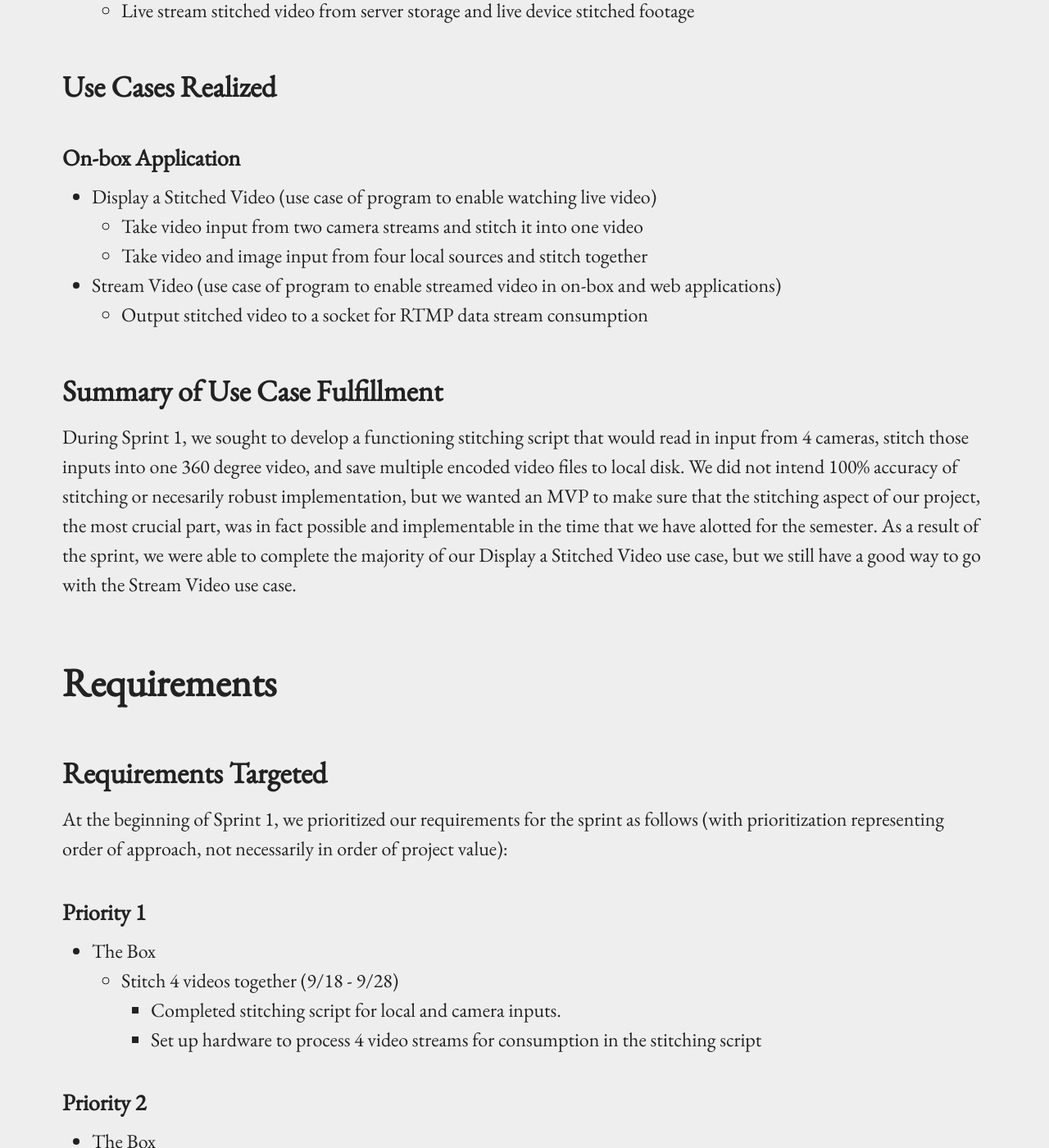
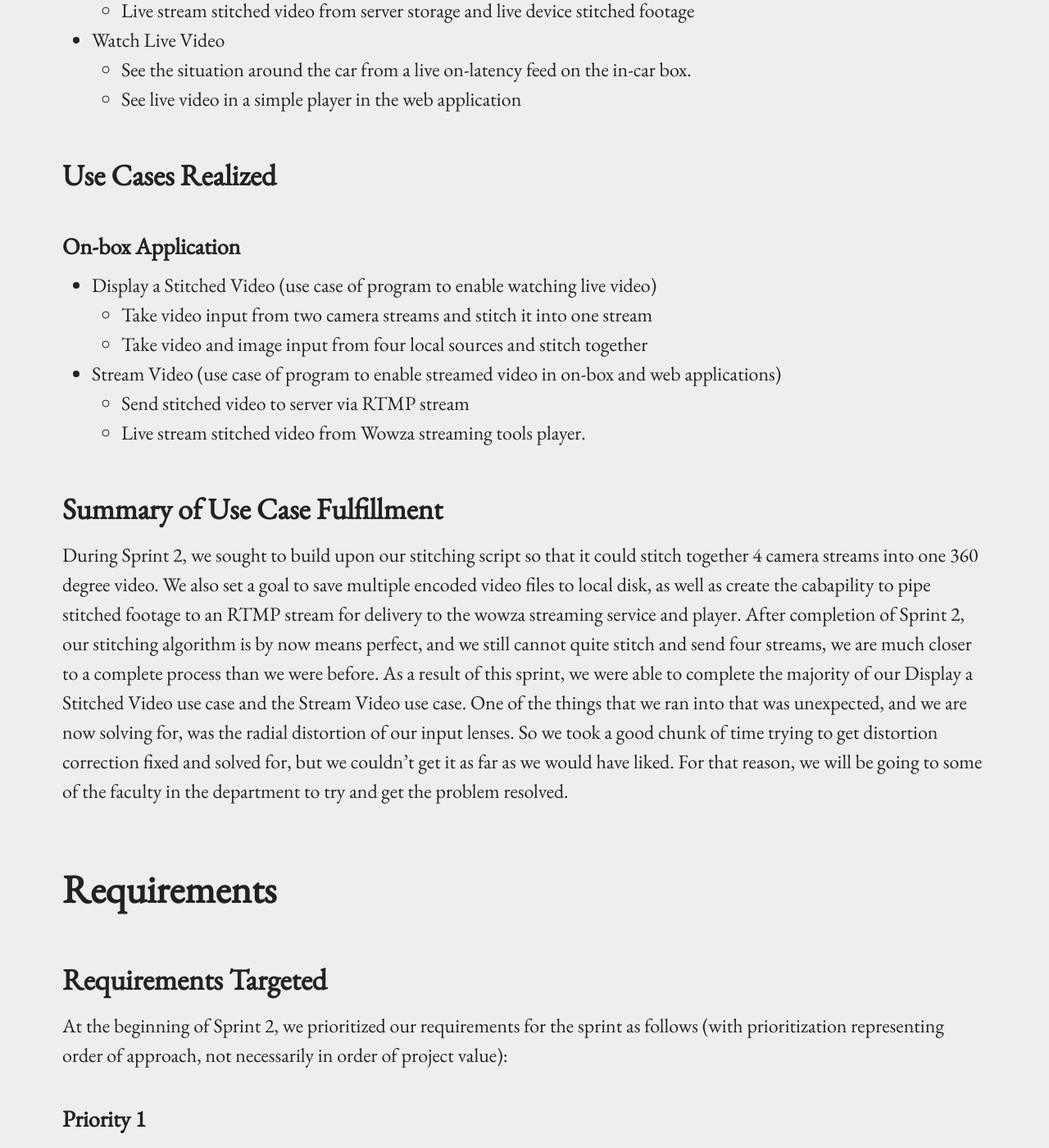
Before and after one commit to 360ls/360ls, a Jekyll site: the page built from _sprint/sprint2/specification.md, in a window 1280 px wide and 1400 px high, scrolled down 847 px. Shown: the whole window at 82% size. Built offline with Jekyll 4.4.1, drawn with Linux system fonts in a browser that asks for light colours; some of the changed text lies outside the part shown.

Commit message:
finished functional spec

```diff
--- a/_sprint/sprint2/specification.md
+++ b/_sprint/sprint2/specification.md
@@ -1,9 +1,9 @@
 ---
 layout: page
-title: Functional Specification - Sprint 1
+title: Functional Specification - Sprint 2
 ---
 
-This portion of the website highlights the functional specification for the first development sprint. This functional specification includes use cases, requirements, and interfaces targeted and achieved during that sprint.
+This portion of the website highlights the functional specification for the second development sprint. This functional specification includes use cases, requirements, and interfaces targeted and achieved during that sprint.
 
 # Use Cases
 
@@ -13,62 +13,67 @@ This portion of the website highlights the functional specification for the firs
 - Display a Stitched Video (use case of program to enable watching live video)
 	- Take video input from four camera streams and stitch it into one video
 	- Convert that stitched video into multiple encodings of a 360 degree video
-	- Send 360 degree video to server to interact with streaming service
+	- Send 360 degree video to server to interact with wowza streaming service
 - Stream Video (use case of program to enable streamed video in on-box and web applications)
 	- Send stitched video to a server for storage
 	- Live stream stitched video from server storage and live device stitched footage
+- Watch Live Video
+	- See the situation around the car from a live on-latency feed on the in-car box.
+	- See live video in a simple player in the web application
 
 ## Use Cases Realized
 
 ### On-box Application
 - Display a Stitched Video (use case of program to enable watching live video)
-	- Take video input from two camera streams and stitch it into one video
+	- Take video input from two camera streams and stitch it into one stream
 	- Take video and image input from four local sources and stitch together
 - Stream Video (use case of program to enable streamed video in on-box and web applications)
-	- Output stitched video to a socket for RTMP data stream consumption
+	- Send stitched video to server via RTMP stream
+	- Live stream stitched video from Wowza streaming tools player.
 
 
 ## Summary of Use Case Fulfillment
-During Sprint 1, we sought to develop a functioning stitching script that would read in input from 4 cameras, stitch those inputs into one 360 degree video, and save multiple encoded video files to local disk. We did not intend 100% accuracy of stitching or necesarily robust implementation, but we wanted an MVP to make sure that the stitching aspect of our project, the most crucial part, was in fact possible and implementable in the time that we have alotted for the semester. As a result of the sprint, we were able to complete the majority of our Display a Stitched Video use case, but we still have a good way to go with the Stream Video use case.
+During Sprint 2, we sought to build upon our stitching script so that it could stitch together 4 camera streams into one 360 degree video. We also set a goal to save multiple encoded video files to local disk, as well as create the cabapility to pipe stitched footage to an RTMP stream for delivery to the wowza streaming service and player. After completion of Sprint 2, our stitching algorithm is by now means perfect, and we still cannot quite stitch and send four streams, we are much closer to a complete process than we were before. As a result of this sprint, we were able to complete the majority of our Display a Stitched Video use case and the Stream Video use case. One of the things that we ran into that was unexpected, and we are now solving for, was the radial distortion of our input lenses. So we took a good chunk of time trying to get distortion correction fixed and solved for, but we couldn't get it as far as we would have liked. For that reason, we will be going to some of the faculty in the department to try and get the problem resolved.
 
 # Requirements
 
 ## Requirements Targeted
-At the beginning of Sprint 1, we prioritized our requirements for the sprint as follows (with prioritization representing order of approach, not necessarily in order of project value):
+At the beginning of Sprint 2, we prioritized our requirements for the sprint as follows (with prioritization representing order of approach, not necessarily in order of project value):
 
 ### Priority 1
 - The Box
-	- Stitch 4 videos together (9/18 - 9/28)
+	- Stitch 4 videos together and save them locally.
 		- Completed stitching script for local and camera inputs.
 		- Set up hardware to process 4 video streams for consumption in the stitching script
+	- Set up a file system to store videos locally
+	- Implement different encodings on-box to figure out best way to optimize live streaming process
+	- Improve stitching algorithm to work well with 4 live video streams
+	- Set up a way to manage streams programatically in Wowza
 
 ### Priority 2
 - The Box
-	- Encode video into different forms (9/24 - 9/29)
-	- Save video to local device (9/27 - 10/1)
-
-### Priority 3
+	- Set up Electron app to begin development on managing local videos.
+	- Set up the encoding of 360 video and establish player we plan to use.
 - Server-side Implementation
-	- Determine and instantiate model and view design (9/25 - 10/1)
-	- System and Database Design (9/26 - 10/1)
+	- Install Wowza on Heroku or AWS instance and view streams in their embedded player.
 
 ## Requirements Realized
-After completion of Sprint 1, we were able to complete the following requirements. Though we did not complete all of the requirements that we initially set out to complete, we did, as a result of our struggles, gain perspective on what we might be able to accomplish by the end of the semester.
+After completion of Sprint 2, we were able to complete the following requirements. We got very close to completing all of the requirements we needed to complete.
 
 ### Priority 1
 - The Box
-	- Stitch 4 videos together (9/18 - 9/28)
-		- Completed stitching script for local (4 videos or 4 images) and camera (2 cameras) inputs.
-	- Developed command line interface to interact with the stitching mechanism.
-	- Implemented continuous integration deployment via Travis CI
+	- Stitch videos together and save them locally.
+		- Completed stitching script for local and camera inputs.
+		- Set up hardware to process 4 video streams for consumption in the stitching script
+	- Implement different encodings on-box to figure out best way to optimize live streaming process
 
 ### Priority 2
 - The Box
-	- Encode video into different forms via ffmpeg
-	- Gain understanding of Wowza web service for implementing streaming capabilities.
+	- Set up Electron app to begin development on managing local videos.
+	- Set up the encoding of 360 video and establish player we plan to use.
+- Server-side Implementation
+	- Install Wowza on Heroku or AWS instance and view streams in their embedded player.
+
 
 # Interfaces
-Though we did not originally target completion of any of the interfaces affiliated with the completion of our app during this specific sprint, we did in fact develop a CLI for easy navigation through and interaction with our stitching application. An example progression of that cli can be seen below. This CLI would be used by anyone who wanted to test or run the existing stitcher code.
-
-![Stitcher CLI](../../images/Sprint1CLI.png)
-![Stitcher CLI GIF](../../images/Sprint1CLI.gif)
+We did not target completion of any of the interfaces affiliated with the completion of our app during this specific sprint, but we did end up developing a small electron application that opens up a web view to our project website.
```
